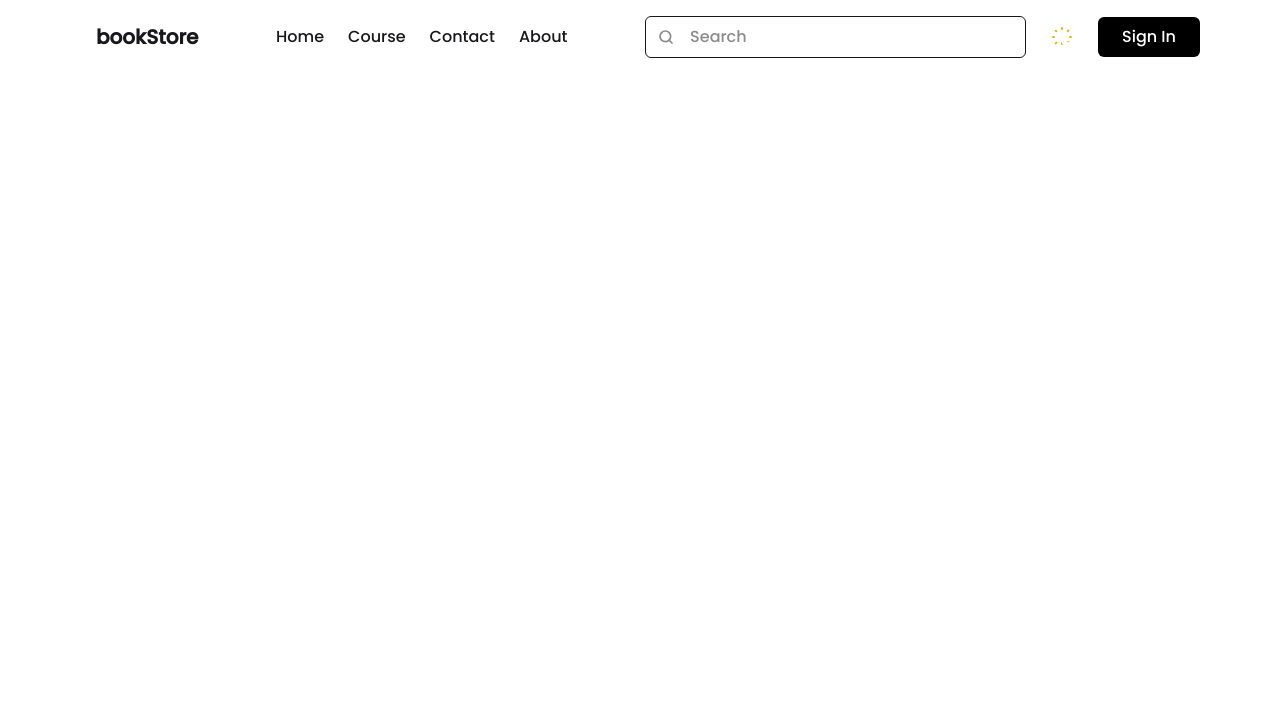
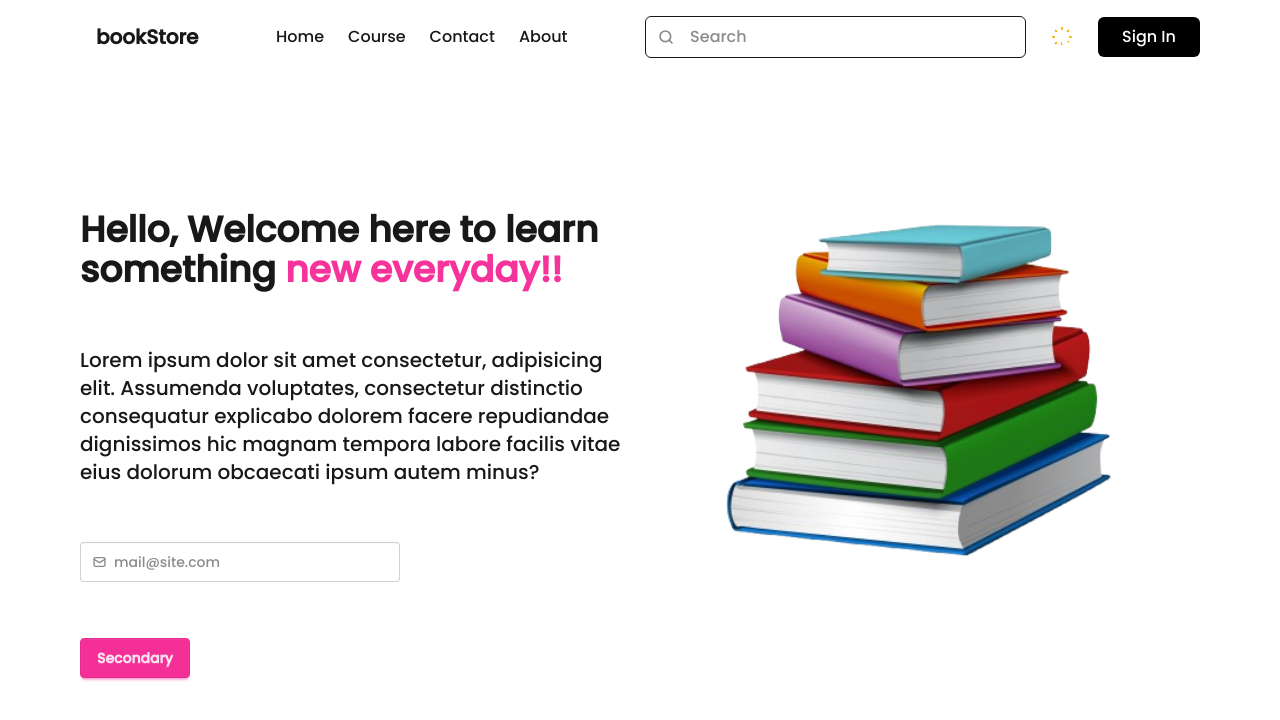
Before and after one commit to HanoodTunio/BookStore, a React (Vite) app in the folder front-end/: page / in a window 1280 px wide. Shown: the top 720 px of the page. Built offline with nearby package versions, Linux system fonts and the light colour scheme.

Commit message:
Designed banner

```diff
--- a/front-end/src/App.jsx
+++ b/front-end/src/App.jsx
@@ -1,9 +1,11 @@
 import Navbar from "./components/Navbar";
+import Banner from "./components/Banner";
 
 function App() {
   return (
     <>
       <Navbar />
+      <Banner />
     </>
   );
 }
--- /dev/null
+++ b/front-end/src/components/Banner.jsx
@@ -0,0 +1,57 @@
+import React from "react";
+import book from "../../public/book.png";
+
+function Banner() {
+  return (
+    <>
+      <div className="max-w-screen-2xl container mx-auto md:px-20 px-4 flex flex-col md:flex-row">
+        <div className="w-full md:w-1/2 order-2 md:order-1 mt-10 md:mt-32">
+          <div className="space-y-14 ">
+            <h1 className="text-4xl font-bold mt-2">
+              Hello, Welcome here to learn something
+              <span className="text-pink-500"> new everyday!!</span>
+            </h1>
+            <p className="text-xl">
+              Lorem ipsum dolor sit amet consectetur, adipisicing elit.
+              Assumenda voluptates, consectetur distinctio consequatur explicabo
+              dolorem facere repudiandae dignissimos hic magnam tempora labore
+              facilis vitae eius dolorum obcaecati ipsum autem minus?
+            </p>
+            <label className="input validator">
+              <svg
+                className="h-[1em] opacity-50"
+                xmlns="http://www.w3.org/2000/svg"
+                viewBox="0 0 24 24"
+              >
+                <g
+                  strokeLinejoin="round"
+                  strokeLinecap="round"
+                  strokeWidth="2.5"
+                  fill="none"
+                  stroke="currentColor"
+                >
+                  <rect width="20" height="16" x="2" y="4" rx="2"></rect>
+                  <path d="m22 7-8.97 5.7a1.94 1.94 0 0 1-2.06 0L2 7"></path>
+                </g>
+              </svg>
+              <input type="email" placeholder="mail@site.com" required />
+            </label>
+            <div className="validator-hint hidden">
+              Enter valid email address
+            </div>
+          </div>
+          <button className="btn btn-secondary">Secondary</button>
+        </div>
+        <div className="w-full md:w-1/2 order-1 ">
+          <img
+            src="/book.png"
+            className="w-[300px] h-[300px] sm:w-[250px] sm:h-[250px] lg:w-[600px] lg:h-[600px]"
+            alt="Book"
+          />
+        </div>
+      </div>
+    </>
+  );
+}
+
+export default Banner;
```
Also changed, not shown: front-end/public/book.png (added).
